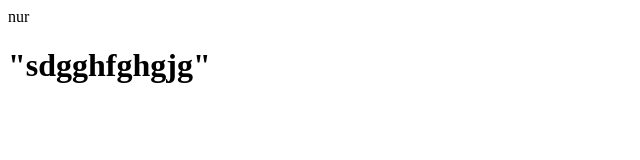
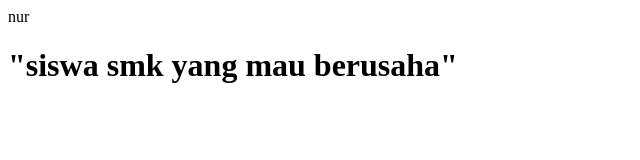
Before and after one commit to yeniwijayanti00-pixel/ars, a plain HTML site: page index.html in a window 1280 px wide. Shown: the whole page, without its empty margins (0-640 px from the left). Drawn offline with Linux system fonts and the light colour scheme.

Commit message:
Update index.html

```diff
--- a/index.html
+++ b/index.html
@@ -5,7 +5,7 @@
   <link rel="stylshet" href="style.css"
 </head>
 <body >
-  <h1>"sdgghfghgjg"
+  <h1>"siswa smk yang mau berusaha"
   </h1>
 </body>
 </html>
```
